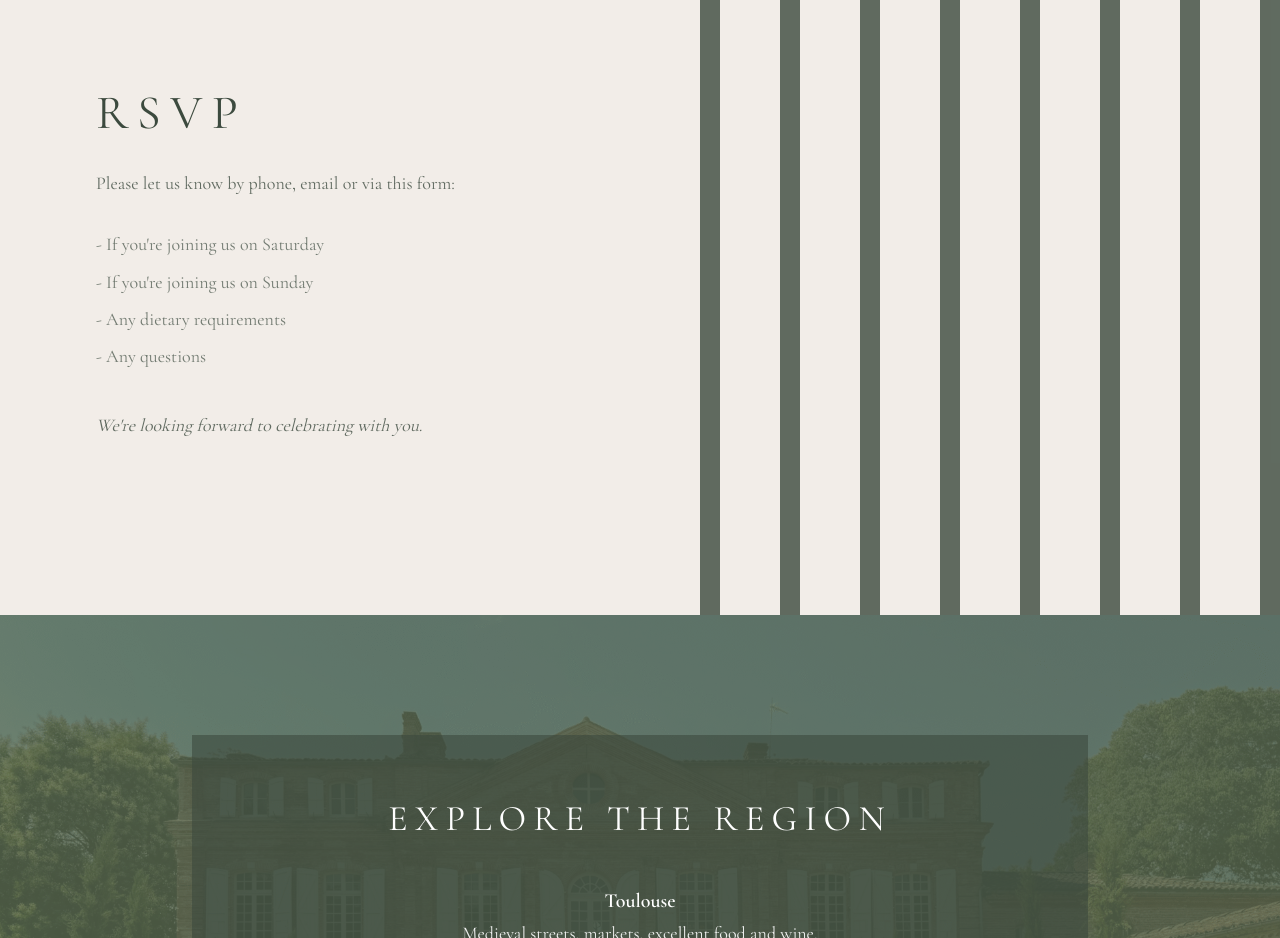
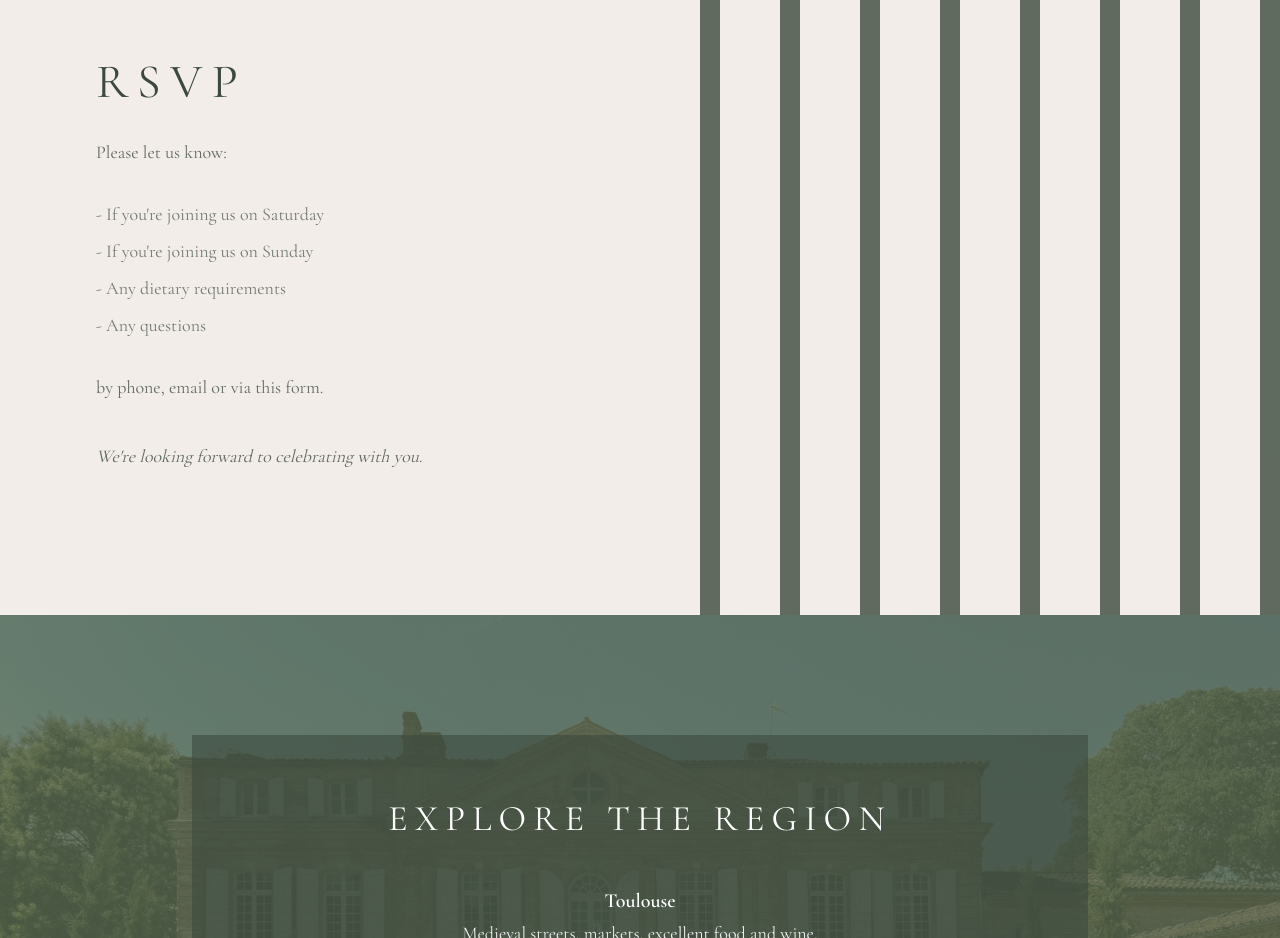
Before and after one commit to SebF0/weddingwebsite_theme, a Next.js app: page / in a window 1280 px wide. Shown: the part 5380-6318 px from the top of the page. Built offline with nearby package versions, Linux system fonts and the light colour scheme; a web font is replaced by a local one.

Commit message:
Enhance REFERENCE.md with detailed environment variables, password gate functionality, and chatbot integration. Update RSVP section to include additional description. Modify SITE_CONTENT for RSVP to improve clarity.

```diff
--- a/src/components/sections/RSVP.tsx
+++ b/src/components/sections/RSVP.tsx
@@ -12,7 +12,7 @@ const SPACE_SIZE_MOBILE = "16px";
  * Mobile: full-width horizontal lines with alternating pattern.
  */
 export default function RSVP() {
-  const { heading, description, items, closing } = SITE_CONTENT.rsvp;
+  const { heading, description, items, closing, description2 } = SITE_CONTENT.rsvp;
 
   return (
     <section
@@ -42,6 +42,10 @@ export default function RSVP() {
                 </li>
               ))}
             </ul>
+
+            <p className="mt-8 font-serif-main text-lg leading-relaxed text-olive/80">
+              {description2}
+            </p>
 
             <p className="mt-10 font-serif-main text-lg italic leading-relaxed text-olive/80">
               {closing}
--- a/src/config/content.ts
+++ b/src/config/content.ts
@@ -130,13 +130,14 @@ export const SITE_CONTENT = {
 
   rsvp: {
     heading: "RSVP",
-    description: "Please let us know by phone, email or via this form:",
+    description: "Please let us know:",
     items: [
       "If you're joining us on Saturday",
       "If you're joining us on Sunday",
       "Any dietary requirements",
       "Any questions",
     ],
+    description2: "by phone, email or via this form.",
     closing: "We're looking forward to celebrating with you.",
   },
 
```
Also changed, not shown: 2 other files (tests, documents, lock files or other folders).
